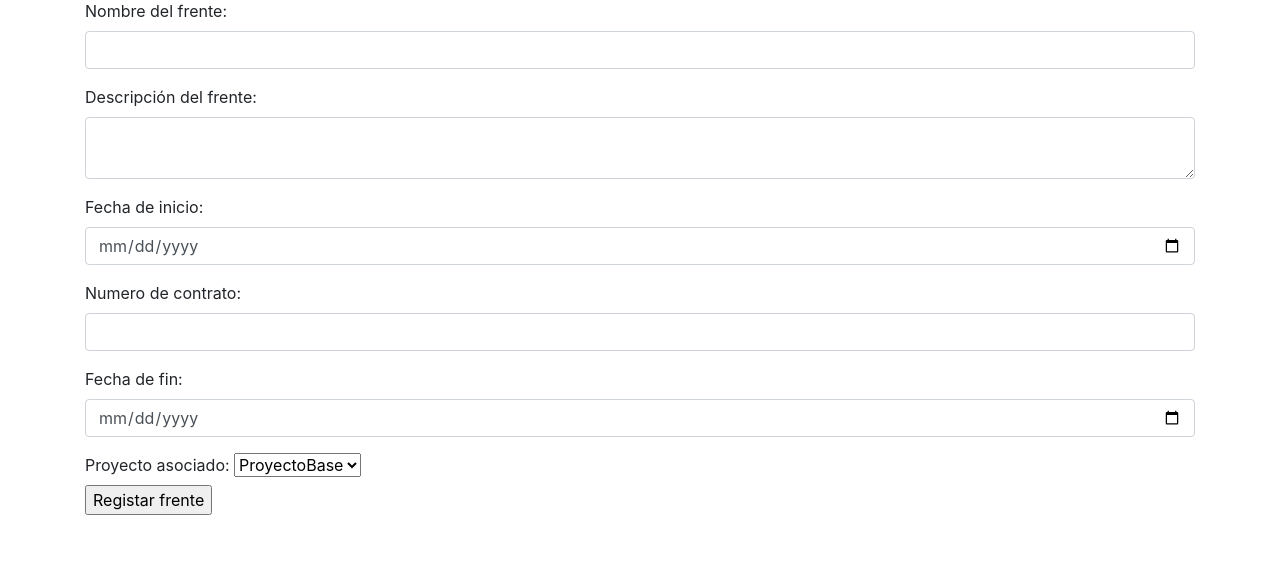
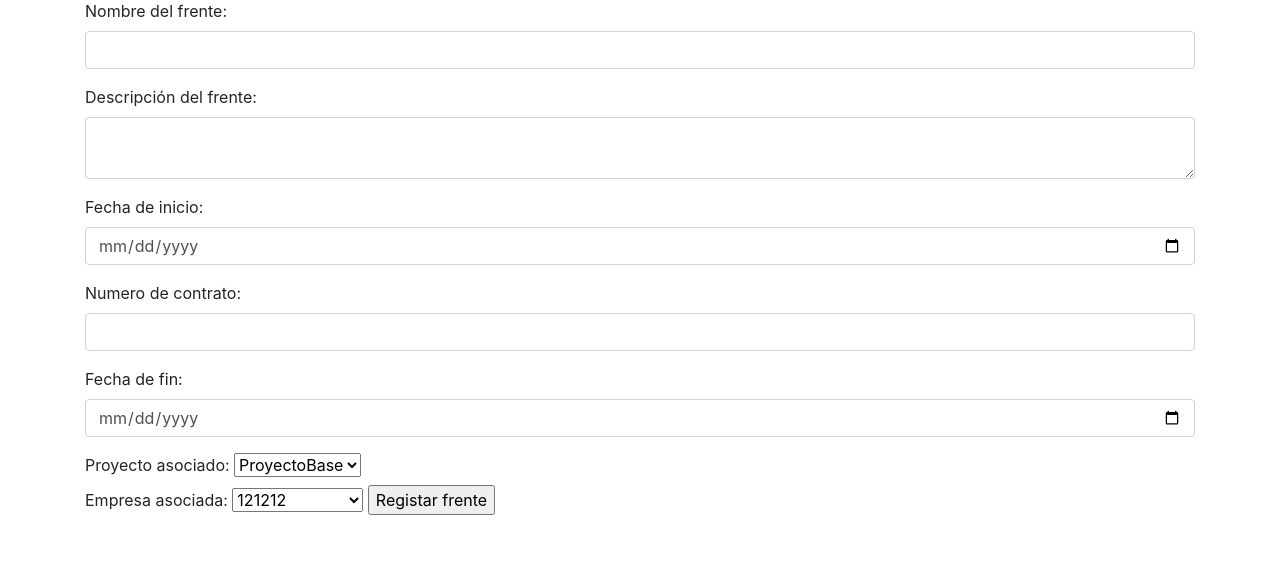
Before and after one commit to AlanDSigala/obra-publica, a Flask app: page /registro/frentes in a window 1280 px wide. Shown: the part 97-680 px from the top of the page. Run offline with Flask 3, Linux system fonts and the light colour scheme.

Commit message:
se arreglaron conflictos con frente y empresa

```diff
--- a/src/main.py
+++ b/src/main.py
@@ -50,7 +50,8 @@ def procesarRegistroProyecto():
 @app.route('/registro/frentes')
 def registroFrentes():
     proyectos = db.session.query(Proyecto).all()
-    return render_template('frentes_obra.html', proyectos=proyectos)
+    empresas = db.session.query(Empresa).all()
+    return render_template('frentes_obra.html', proyectos=proyectos, empresas=empresas)
 
 
 @app.route('/proyectos')
@@ -69,9 +70,10 @@ def procesarRegistrarFrentre():
     fecha_inicio = datetime.strptime(request.form.get('fecha_inicio'), '%Y-%m-%d')
     no_contrato = request.form.get('no_contrato')
     fecha_final = datetime.strptime(request.form.get('fecha_final'), '%Y-%m-%d')
+    empresa_id = request.form.get('empresa_asociada')
 
     # guardar los datos en la base de datos
-    frente = Frente(nombre=nombre, descripcion=descripcion, fecha_inicio=fecha_inicio, no_contrato=no_contrato, fecha_final=fecha_final, proyecto_id= proyecto_id)
+    frente = Frente(nombre=nombre, descripcion=descripcion, fecha_inicio=fecha_inicio, no_contrato=no_contrato, fecha_final=fecha_final, proyecto_id= proyecto_id, empresa_id= empresa_id)
     db.session.add(frente)
     db.session.commit()
     return redirect(url_for('gestionar_catalogo', frente_id=frente.id))
@@ -88,8 +90,9 @@ def detalle_frente(proyecto_id, frente_id):
     proyecto = Proyecto.query.get(proyecto_id)
     frente = Frente.query.get(frente_id)
     catalogos = Catalogo.query.filter_by(frente_id=frente_id).all()
+    empresa = Empresa.query.get(frente.empresa_id)  # Obtener la empresa asociada al frente
 
-    return render_template('detalle_frente.html', frente=frente, proyecto=proyecto, catalogos=catalogos)
+    return render_template('detalle_frente.html', frente=frente, proyecto=proyecto, catalogos=catalogos, empresa=empresa)
 
 @app.route('/registro/catalogo/<int:frente_id>', methods=['GET', 'POST'])
 def gestionar_catalogo(frente_id):
--- a/src/models/frente.py
+++ b/src/models/frente.py
@@ -10,3 +10,5 @@ class Frente(db.Model):
     proyecto_id = db.Column(db.Integer, db.ForeignKey('proyecto.id'), nullable=False)
     proyecto = db.relationship('Proyecto', backref=db.backref('frentes', lazy=True))
     catalogos_relacionados = db.relationship('Catalogo', backref='frente', lazy=True)
+    empresa_id = db.Column(db.Integer, db.ForeignKey('empresa.id'), nullable=False)
+    empresa = db.relationship('Empresa', backref=db.backref('frentes', lazy=True))
--- a/src/templates/detalle_frente.html
+++ b/src/templates/detalle_frente.html
@@ -9,6 +9,7 @@
 <p>Fecha final: {{ frente.fecha_final }}</p>
 <p>Numero de contrato: {{ frente.no_contrato}}</p>
 <p>Proyecto asociado: {{ frente.proyecto.nombre }}</p>
+<p>Empresa asociada: {{ frente.empresa.nombre }}</p>
 
 <h2>Catalogo de Conceptos</h2>
 <table class="table">
@@ -38,5 +39,5 @@
     </tbody>
   </table>
 
-<a href="/registro/frentes" class="btn btn-primary">Editar catalogo de Conceptos</a>
+<a href="/registro/catalogo/{{frente.id}}" class="btn btn-primary">Editar catalogo de Conceptos</a>
 {% endblock %}
--- a/src/templates/frentes_obra.html
+++ b/src/templates/frentes_obra.html
@@ -38,6 +38,13 @@
       {% endfor %}
     </select><br>
 
+    <label for="empresa_asociada">Empresa asociada:</label>
+    <select name="empresa_asociada" required>
+      {% for empresa in empresas %}
+        <option value="{{ empresa.id }}">{{ empresa.nombre }}</option>
+      {% endfor %}
+    </select>
+
     <input type="submit" name="accion" value="Registar frente" formaction="/registro/frentes/1">
   </form>
 {% endblock %}
--- a/src/templates/registro_empresas.html
+++ b/src/templates/registro_empresas.html
@@ -32,6 +32,6 @@
       </div>
 
 
-    <input type="submit" name="accion" value="Registar empresa" formaction="/empresas">
+    <input type="submit" name="accion" value="Registar empresa" formaction="/registro/empresa">
   </form>
 {% endblock %}
```
Also changed, not shown: src/instance/obra.db.
